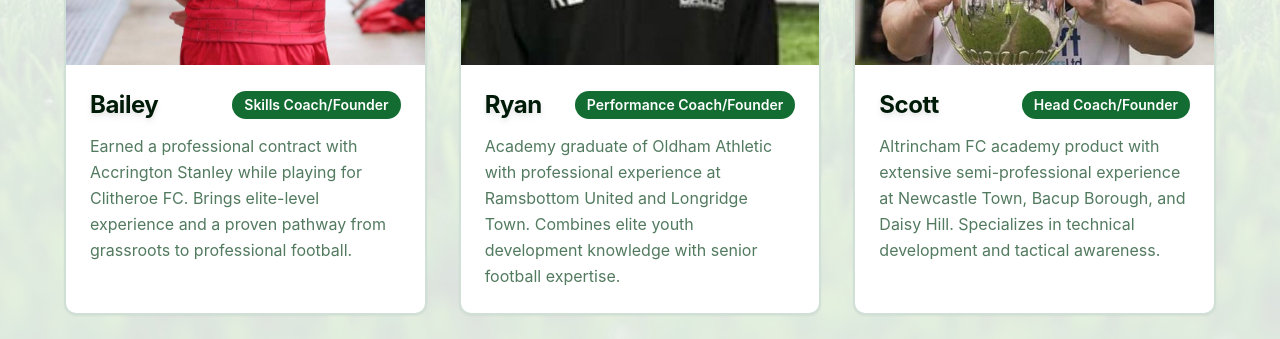
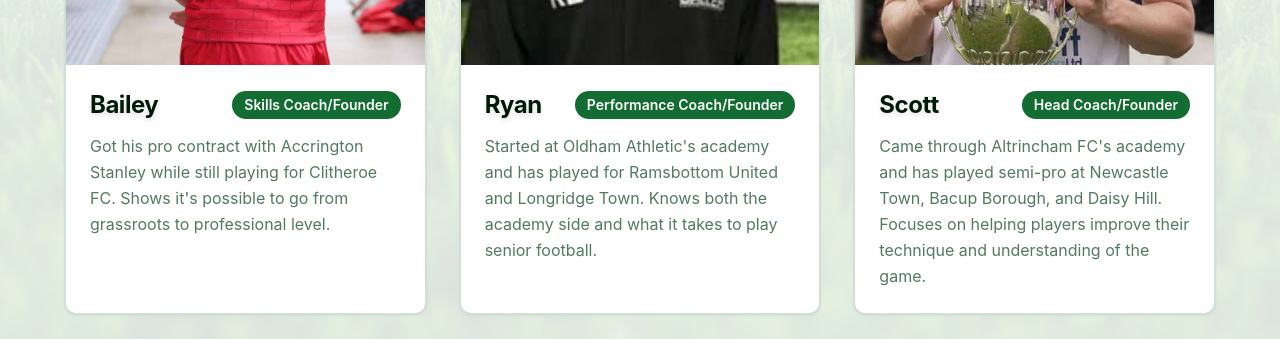
Before and after one commit to Mejrifx/astroturf-baller-build, a React (Vite) app: page / in a window 1280 px wide. Shown: the part 3060-3399 px from the top of the page. Built offline with nearby package versions, Linux system fonts and the light colour scheme; the HTML template or start-up script is replaced by a standard one.

Commit message:
Rewrite coach descriptions to sound more natural and human

```diff
--- a/src/components/Coaches.tsx
+++ b/src/components/Coaches.tsx
@@ -153,19 +153,19 @@ const Coaches = () => {
       name: "Bailey",
       image: "/Bailey Coach.jpg",
       role: "Skills Coach/Founder",
-      bio: "Earned a professional contract with Accrington Stanley while playing for Clitheroe FC. Brings elite-level experience and a proven pathway from grassroots to professional football."
+      bio: "Got his pro contract with Accrington Stanley while still playing for Clitheroe FC. Shows it's possible to go from grassroots to professional level."
     },
     {
       name: "Ryan",
       image: "/Ryan Coach.jpg",
       role: "Performance Coach/Founder",
-      bio: "Academy graduate of Oldham Athletic with professional experience at Ramsbottom United and Longridge Town. Combines elite youth development knowledge with senior football expertise."
+      bio: "Started at Oldham Athletic's academy and has played for Ramsbottom United and Longridge Town. Knows both the academy side and what it takes to play senior football."
     },
     {
       name: "Scott",
       image: "/Scott Coach.jpg",
       role: "Head Coach/Founder",
-      bio: "Altrincham FC academy product with extensive semi-professional experience at Newcastle Town, Bacup Borough, and Daisy Hill. Specializes in technical development and tactical awareness."
+      bio: "Came through Altrincham FC's academy and has played semi-pro at Newcastle Town, Bacup Borough, and Daisy Hill. Focuses on helping players improve their technique and understanding of the game."
     }
   ];
 
@@ -186,7 +186,7 @@ const Coaches = () => {
       name: "Harry",
       image: "/Coach3.jpg",
       role: "Coach",
-      bio: "Currently playing for Bury FC's youth team with a strong foundation in academy football. Provides current, relevant experience in elite youth development pathways."
+      bio: "Plays for Bury FC's youth team and came through the academy system. Knows what it takes to make it at the youth level."
     },
     {
       name: "Dylan",
@@ -204,7 +204,7 @@ const Coaches = () => {
       name: "Callum",
       image: "/Coach6.jpg",
       role: "Coach",
-      bio: "Currently playing professionally for Fleetwood FC with a distinguished youth career at Everton FC. Brings Premier League academy standards and professional football expertise."
+      bio: "Playing professionally at Fleetwood FC after coming through Everton's academy. Knows what it's like to train and play at the highest levels."
     },
     {
       name: "Clarke",
```
